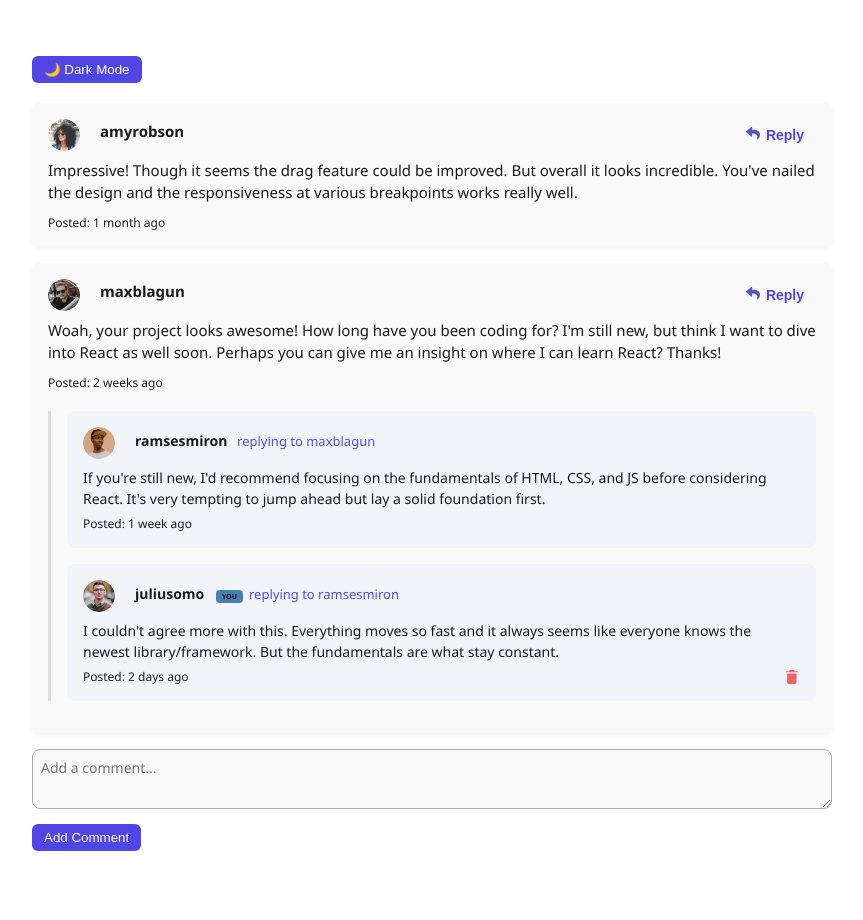
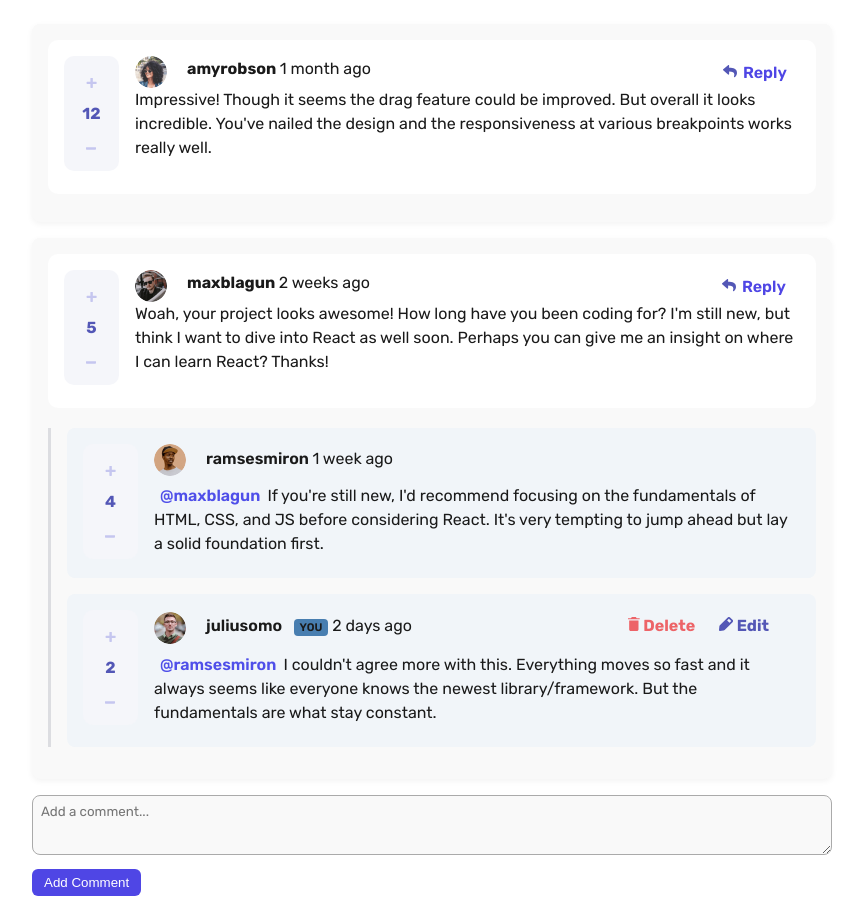
Before and after one commit to andrewk0l/interactive-comments, an Angular app: page / in a window 1280 px wide. Shown: the whole page, without its empty margins (208-1071 px from the left). Before the commit the page ends 875 px from the top, so only its background shows below. Built offline with nearby package versions, Linux system fonts and the light colour scheme.

Commit message:
stylistic changes

```diff
--- a/src/app/comment-section/comment-section.component.css
+++ b/src/app/comment-section/comment-section.component.css
@@ -2,7 +2,7 @@
   max-width: 800px;
   margin: 0 auto;
   padding: 24px;
-  font-family: "Segoe UI", Tahoma, Geneva, Verdana, sans-serif;
+  font-family: "rubik", sans-serif;
   background-color: var(--bg-color);
   color: var(--text-color);
   --bg-color: #ffffff;
@@ -16,18 +16,45 @@
   border-radius: 12px;
 }
 
-.section-title {
-  font-size: 26px;
-  font-weight: 600;
-  margin-bottom: 20px;
-  color: var(--text-color);
-}
-
 .container {
   background-color: var(--bg-color);
   color: var(--text-color);
 }
 
+.vote-box {
+  background-color: #f5f6fa;
+  border-radius: 10px;
+  padding: 10px;
+  width: 40px;
+  display: flex;
+  flex-direction: column;
+  align-items: center;
+  gap: 5px;
+  font-weight: bold;
+  color: #5357b6;
+}
+
+.vote-box button {
+  background: none;
+  border: none;
+  font-size: 18px;
+  color: #c5c6ef;
+  cursor: pointer;
+}
+
+.vote-box button:hover {
+  color: #5357b6;
+}
+
+.comment-main {
+  display: flex;
+  gap: 16px;
+  background-color: white;
+  border-radius: 10px;
+  padding: 16px;
+  margin-bottom: 12px;
+  align-items: flex-start;
+}
 .comment-box {
   background-color: var(--card-bg);
   border-radius: 10px;
@@ -39,13 +66,11 @@
 
 .comment-user {
   font-weight: 700;
-  font-size: 15px;
   color: var(--text-color);
   margin-bottom: 8px;
 }
 
 .comment-content {
-  font-size: 15px;
   color: var(--text-color);
   margin-bottom: 10px;
   line-height: 1.5;
@@ -62,19 +87,23 @@
   border-left: 3px solid #dcdde1;
   color: var(--text-color);
 }
+.content {
+  display: flex;
+}
 
 .reply-box {
-  background-color: var(--reply-bg);
-  border-radius: 8px;
+  display: flex;
+  gap: 16px;
+  background-color: white;
+  border-radius: 10px;
   padding: 16px;
-  margin-bottom: 16px;
-  position: relative;
-  color: var(--text-color);
+  margin-bottom: 12px;
+  align-items: flex-start;
 }
 
 .reply-user {
   font-weight: 600;
-  font-size: 14px;
+  font-size: 16px;
   color: var(--text-color);
   margin-bottom: 4px;
 }
@@ -87,7 +116,6 @@
 }
 
 .reply-content {
-  font-size: 14px;
   color: var(--text-color);
   margin-bottom: 6px;
   line-height: 1.5;
@@ -142,7 +170,6 @@ textarea {
   width: 100%;
   resize: vertical;
   min-height: 60px;
-  font-size: 14px;
   font-family: inherit;
   border-radius: 8px;
   margin-bottom: 10px;
@@ -164,7 +191,6 @@ textarea {
 }
 
 .comment-header {
-  display: flex;
   justify-content: space-between;
   align-items: center;
   margin-bottom: 8px;
@@ -174,9 +200,14 @@ textarea {
   display: flex;
   align-items: center;
   margin-bottom: 8px;
+  font-size: 16px;
 }
 
-.reply-header-left,
+.reply-header-left {
+  display: flex;
+  align-items: center;
+  gap: 10px;
+}
 .comment-header-left {
   display: flex;
   align-items: center;
@@ -184,20 +215,19 @@ textarea {
 }
 
 .delete-btn.top-right {
-  position: absolute;
-  bottom: 12px;
-  right: 12px;
-  width: 24px;
-  height: 24px;
-  padding: 0;
-  margin: 0;
-  background: none;
-  border: none;
-  cursor: pointer;
-  z-index: 10;
-  display: flex;
-  align-items: center;
-  justify-content: center;
+  margin-left: 200px;
+  background-color: inherit;
+  color: hsl(358, 79%, 66%);
+  font-family: "rubik", sans-serif;
+  font-size: 16px;
+  font-weight: 700;
+}
+.edit-button {
+  background-color: inherit;
+  color: hsl(238, 40%, 52%);
+  font-family: "rubik", sans-serif;
+  font-size: 16px;
+  font-weight: 700;
 }
 
 .comment-actions {
@@ -213,7 +243,8 @@ textarea {
   border: none;
   padding: 6px 12px;
   cursor: pointer;
-  font-size: 14px;
+  font-size: 16px;
+  margin-left: 330px;
 }
 
 .reply-btn:hover {
@@ -224,12 +255,14 @@ textarea {
 
 .reply-text {
   margin-left: 6px;
+  font-size: 16px;
+  font-family: "rubik", sans-serif;
 }
 
 .you-badge {
   background-color: var(--badge-bg);
   color: var(--text-color);
-  font-size: 7px;
+  font-size: 11px;
   font-weight: 600;
   padding: 2px 6px;
   border-radius: 4px;
@@ -258,7 +291,7 @@ textarea {
 
   .comment-user,
   .reply-user {
-    font-size: 14px;
+    font-size: 16px;
   }
 
   .comment-content,
@@ -276,12 +309,6 @@ textarea {
     flex-wrap: wrap;
     justify-content: space-between;
     align-items: flex-start;
-  }
-
-  .comment-header-left {
-    flex-direction: row;
-    flex-wrap: wrap;
-    gap: 6px;
   }
 
   .comment-actions {
--- a/src/app/comment-section/comment-section.component.html
+++ b/src/app/comment-section/comment-section.component.html
@@ -1,12 +1,17 @@
-<div class="comment-section" [ngClass]="{ 'dark-theme': isDarkMode }">
-  <h2 class="section-title">
-    <button (click)="toggleTheme()">
-      {{ isDarkMode ? "☀️ Light Mode" : "🌙 Dark Mode" }}
+<div class="comment-section">
+  <div *ngFor="let comment of comments" class="comment-box">
+    <div class="comment-main">
+      <div class="vote-box">
+        <button (click)="upvote(comment)">
+          <img src="../../assets/images/icon-plus.svg" alt="Upvote" />
         </button>
-  </h2>
-
-  <div *ngFor="let comment of comments" class="comment-box">
+        <div class="score">{{ comment.score }}</div>
+        <button (click)="downvote(comment)">
+          <img src="../../assets/images/icon-minus.svg" alt="Downvote" />
+        </button>
+      </div>
       <!-- Main Comment -->
+      <div class="content">
         <div class="comment-header">
           <div class="comment-header-left">
             <img
@@ -21,11 +26,17 @@
                 class="you-badge"
                 >you</span
               >
-        </div>
+              <span style="font-weight: 400">
+                {{ getRelativeTime(comment.createdAt) }}
+              </span>
             </div>
 
             <div class="comment-actions">
-        <button class="reply-btn" (click)="toggleReplyInput(comment.id)">
+              <button
+                *ngIf="comment.user.username !== currentUser.username"
+                class="reply-btn"
+                (click)="toggleReplyInput(comment.id)"
+              >
                 <img src="../../assets/images/icon-reply.svg" alt="Reply" />
                 <span class="reply-text">Reply</span>
               </button>
@@ -36,35 +47,64 @@
                 title="Delete"
               >
                 <img src="../../assets/images/icon-delete.svg" alt="Delete" />
+                Delete
+              </button>
+              <button
+                *ngIf="comment.user.username === currentUser.username"
+                class="edit-button"
+              >
+                <img src="../../assets/images/icon-edit.svg" alt="Edit" />
+                Edit
               </button>
             </div>
           </div>
+
           <div class="comment-content">{{ comment.content }}</div>
-    <div class="comment-date">
-      Posted: {{ getRelativeTime(comment.createdAt) }}
+        </div>
+      </div>
     </div>
 
     <!-- Reply Input Box -->
-    <div *ngIf="replyInputVisible[comment.id]" class="reply-input-box">
+    <div
+      *ngIf="replyInputVisible[comment.id]"
+      class="reply-input-box"
+      style="display: flex; align-items: flex-start; gap: 8px"
+    >
+      <img
+        [src]="currentUser.image.png"
+        alt="{{ currentUser.username }}"
+        class="user-image"
+        style="width: 32px; height: 32px; border-radius: 50%"
+      />
+
       <textarea
         [(ngModel)]="replyText[comment.id]"
         placeholder="Write a reply..."
+        style="flex: 1; resize: none; height: 100px; padding: 8px"
       ></textarea>
-      <button (click)="submitReply(comment.id)">Send</button>
+
+      <button
+        (click)="submitReply(comment.id)"
+        style="height: 40px; font-family: 'rubik', sans-serif; font-size: 16px"
+      >
+        REPLY
+      </button>
     </div>
+    <!-- Edit Input Box -->
 
     <!-- Replies -->
     <div *ngIf="comment.replies && comment.replies.length > 0" class="replies">
       <div *ngFor="let reply of comment.replies" class="reply-box">
-        <button
-          *ngIf="reply.user.username === currentUser.username"
-          class="delete-btn top-right"
-          (click)="deleteReply(comment.id, reply.id)"
-          title="Delete"
-        >
-          <img src="../../assets/images/icon-delete.svg" alt="Delete" />
+        <div class="vote-box">
+          <button (click)="upvote(comment)">
+            <img src="../../assets/images/icon-plus.svg" alt="Upvote" />
           </button>
-
+          <div class="score">{{ reply.score }}</div>
+          <button (click)="downvote(comment)">
+            <img src="../../assets/images/icon-minus.svg" alt="Downvote" />
+          </button>
+        </div>
+        <div class="reply-content-box">
           <div class="reply-header">
             <div class="reply-header-left">
               <img
@@ -79,16 +119,39 @@
                   class="you-badge"
                   >you</span
                 >
-              <span *ngIf="reply.replyingTo" class="replying-to"
-                >replying to {{ reply.replyingTo }}</span
+
+                <span style="font-weight: 400">
+                  {{ getRelativeTime(reply.createdAt) }}
+                </span>
+                <button
+                  *ngIf="reply.user.username === currentUser.username"
+                  class="delete-btn top-right"
+                  (click)="deleteReply(comment.id, reply.id)"
+                  title="Delete"
                 >
+                  <img src="../../assets/images/icon-delete.svg" alt="Delete" />
+                  Delete
+                </button>
+                <button
+                  *ngIf="reply.user.username === currentUser.username"
+                  class="edit-button"
+                >
+                  <img src="../../assets/images/icon-edit.svg" alt="Edit" />
+                  Edit
+                </button>
               </div>
             </div>
           </div>
-
-        <div class="reply-content">{{ reply.content }}</div>
-        <div class="reply-date">
-          Posted: {{ getRelativeTime(reply.createdAt) }}
+          <div class="reply-content">
+            <span
+              style="font-size: 16px; font-weight: 600"
+              *ngIf="reply.replyingTo"
+              class="replying-to"
+            >
+              {{ "@" + reply.replyingTo }}&nbsp;
+            </span>
+            {{ reply.content }}
+          </div>
         </div>
       </div>
     </div>
--- a/src/app/comment-section/comment-section.component.ts
+++ b/src/app/comment-section/comment-section.component.ts
@@ -11,7 +11,6 @@ import { ChangeDetectorRef } from '@angular/core';
 })
 export class CommentSectionComponent implements OnInit {
   public comments: CommentModel[] = [];
-  isDarkMode: boolean = false;
   newCommentText = '';
   currentUser: any;
   currentUserImage: any;
@@ -35,6 +34,8 @@ export class CommentSectionComponent implements OnInit {
 
   replyInputVisible: { [key: number]: boolean } = {};
   replyText: { [key: number]: string } = {};
+  editInputVisible: { [commentId: number]: boolean } = {};
+  editedContent: { [commentId: number]: string } = {};
 
   constructor(private http: HttpClient, private cdRef: ChangeDetectorRef) {}
 
@@ -52,9 +53,28 @@ export class CommentSectionComponent implements OnInit {
       },
     });
   }
+  upvote(comment: any): void {
+    comment.score++;
+  }
+
+  downvote(comment: any): void {
+    if (comment.score > 0) {
+      comment.score--;
+    }
+  }
 
   toggleReplyInput(commentId: number): void {
     this.replyInputVisible[commentId] = !this.replyInputVisible[commentId];
+  }
+
+  toggleEditInput(comment: CommentModel): void {
+    const id = comment.id;
+    this.editInputVisible[id] = !this.editInputVisible[id];
+
+    // Only pre-fill content when toggling ON
+    if (this.editInputVisible[id]) {
+      this.editedContent[id] = comment.content;
+    }
   }
 
   addComment() {
@@ -78,6 +98,12 @@ export class CommentSectionComponent implements OnInit {
     }
   }
 
+  saveEditedComment(comment: CommentModel): void {
+    const id = comment.id;
+    comment.content = this.editedContent[id];
+    this.editInputVisible[id] = false;
+  }
+
   deleteComment(comment: CommentModel) {
     this.showDeleteConfirmation(
       'Are you sure you want to delete this comment?',
@@ -92,7 +118,7 @@ export class CommentSectionComponent implements OnInit {
 
   deleteReply(commentId: number, replyId: number) {
     this.showDeleteConfirmation(
-      'Are you sure you want to delete this reply?',
+      "Are you sure you want to delete this comment? This will remove the comment and can't be undone.",
       () => {
         const parentComment = this.comments.find((c) => c.id === commentId);
         if (parentComment && parentComment.replies) {
@@ -102,12 +128,6 @@ export class CommentSectionComponent implements OnInit {
         }
       }
     );
-  }
-
-  toggleTheme(): void {
-    this.isDarkMode = !this.isDarkMode;
-    const body = document.body;
-    body.classList.toggle('dark-theme', this.isDarkMode);
   }
 
   submitReply(parentCommentId: number): void {
--- a/src/app/confirmmodal/confirmmodal.html
+++ b/src/app/confirmmodal/confirmmodal.html
@@ -1,9 +1,10 @@
 <div class="modal-backdrop">
   <div class="modal-box">
+    <h2>Delete Comment</h2>
     <p>{{ message }}</p>
     <div class="modal-actions">
-      <button class="btn cancel" (click)="onCancel()">Cancel</button>
-      <button class="btn confirm" (click)="onConfirm()">Yes, Delete</button>
+      <button class="btn cancel" (click)="onCancel()">NO, CANCEL</button>
+      <button class="btn confirm" (click)="onConfirm()">YES, DELETE</button>
     </div>
   </div>
 </div>
--- a/src/styles.css
+++ b/src/styles.css
@@ -0,0 +1,12 @@
+@import url("https://fonts.googleapis.com/css2?family=Rubik:ital,wght@0,300..900;1,300..900&display=swap");
+
+.rubik {
+  font-family: "Rubik", sans-serif;
+  font-optical-sizing: auto;
+  font-weight: 400;
+  font-style: normal;
+}
+
+.root {
+  background-color: black;
+}
```
Also changed, not shown: src/app/confirmmodal/confirmmodal.css (+12 -7 lines). Lines whose indentation alone changed are shown as unchanged.
